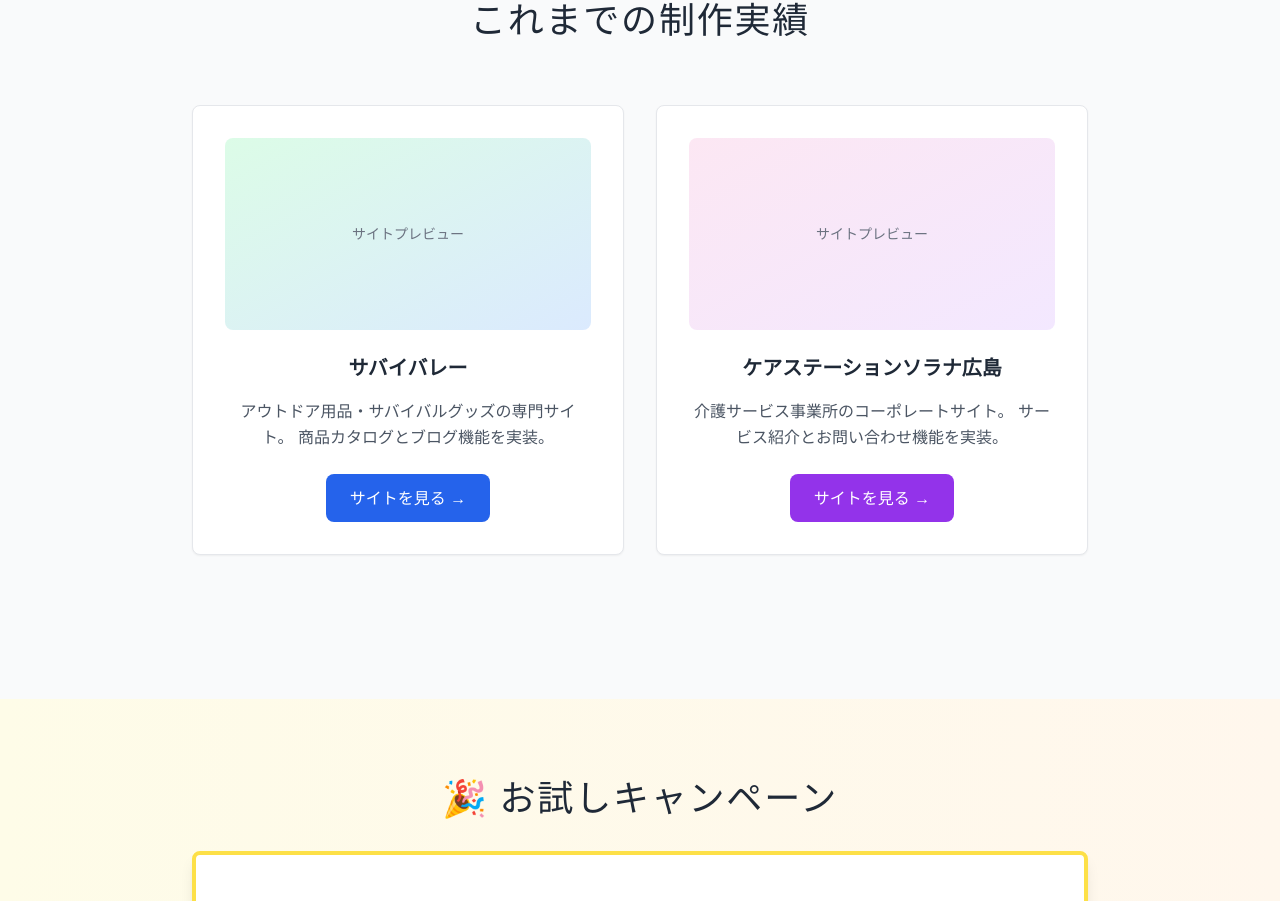
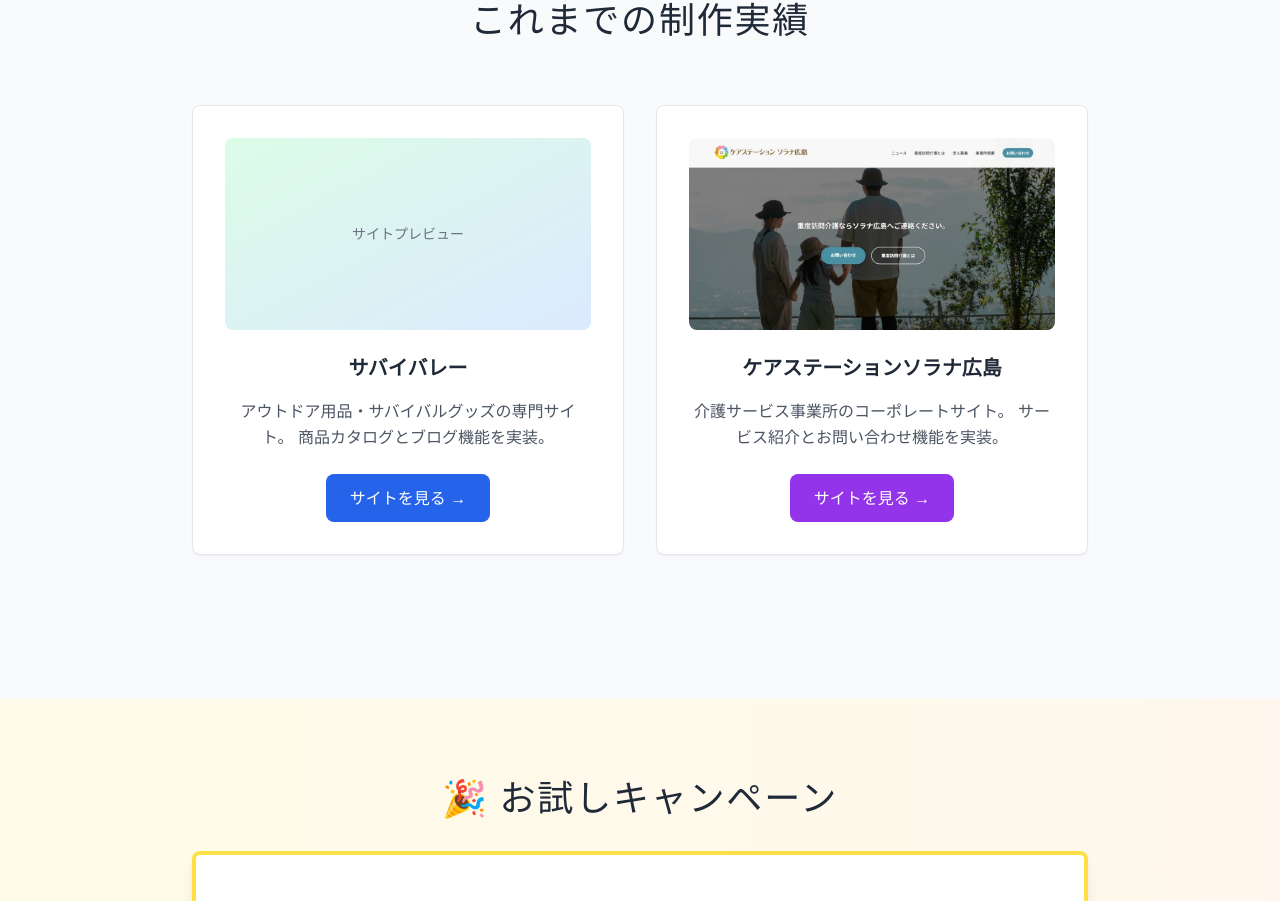
Before and after one commit to sayumasa25/-HP, a Next.js app: page /web-development in a window 1280 px wide. Shown: the part 3454-4355 px from the top of the page. Built offline with nearby package versions, Linux system fonts and the light colour scheme; a web font is replaced by a local one.

Commit message:
feat: ソラナ広島のURLとプレビュー画像を更新

```diff
--- a/app/web-development/page.tsx
+++ b/app/web-development/page.tsx
@@ -454,8 +454,12 @@ export default function WebDevelopmentPage() {
                 className="bg-white p-8 rounded-lg shadow-sm border border-gray-200"
               >
                 <div className="mb-6">
-                  <div className="w-full h-48 bg-gradient-to-br from-pink-100 to-purple-100 rounded-lg flex items-center justify-center mb-4">
-                    <span className="text-gray-500 text-sm">サイトプレビュー</span>
+                  <div className="w-full h-48 rounded-lg overflow-hidden mb-4">
+                    <img
+                      src="/solana-preview.jpg"
+                      alt="ケアステーションソラナ広島 サイトプレビュー"
+                      className="w-full h-full object-cover object-top"
+                    />
                   </div>
                 </div>
                 <h3 className="text-xl font-bold text-gray-800 mb-4">ケアステーションソラナ広島</h3>
@@ -464,7 +468,7 @@ export default function WebDevelopmentPage() {
                   サービス紹介とお問い合わせ機能を実装。
                 </p>
                 <a
-                  href="https://68cec67a21e9b86e73efe141--zingy-zuccutto-d23b50.netlify.app/"
+                  href="https://www.solana-care.com/"
                   target="_blank"
                   rel="noopener noreferrer"
                   className="inline-block bg-purple-600 text-white px-6 py-3 rounded-lg font-medium hover:bg-purple-700 transition-colors"
```
Also changed, not shown: public/solana-preview.jpg (added).
